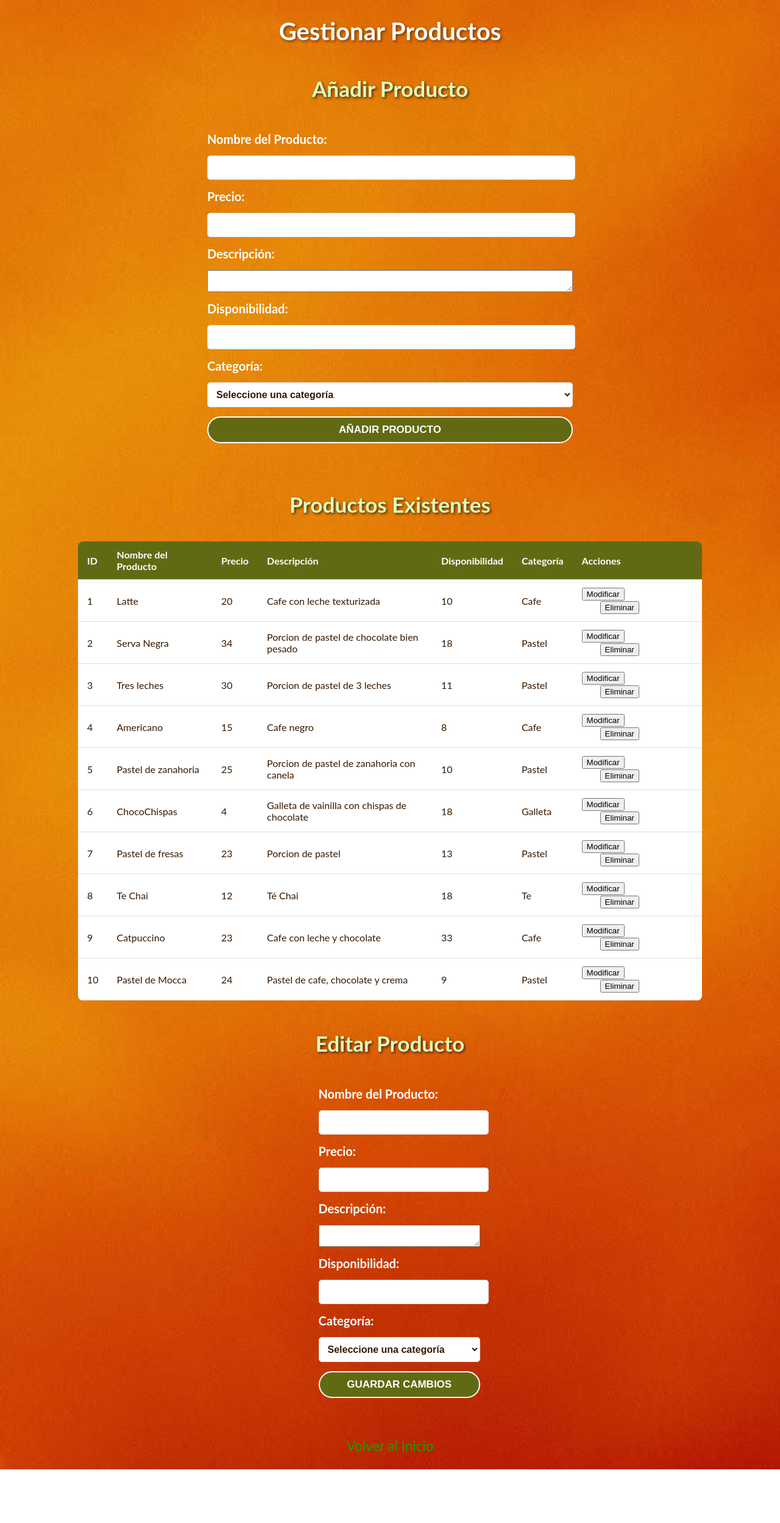
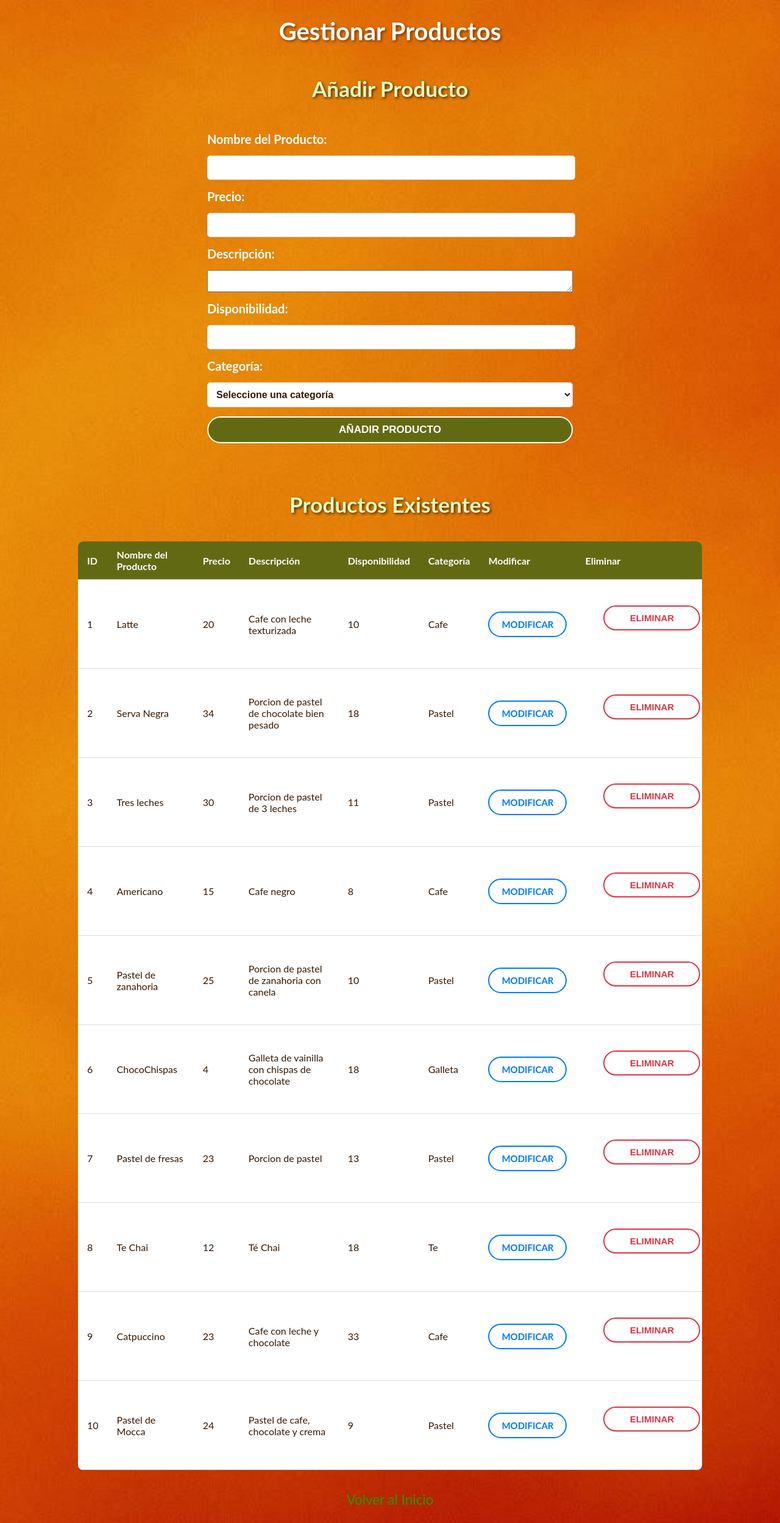
Before and after one commit to natis25/CatChai, a PHP site: page /gestionar_producto.php in a window 1280 px wide. Shown: the whole page at 61% size. Before the commit the page ends 2410 px from the top, so only its background shows below. Run offline with PHP 8.4, Linux system fonts and the light colour scheme; data comes from the database, SQL or seed files in the repository.

Commit message:
Agregado de llamado a clase de los botones

```diff
--- a/gestionar_producto.php
+++ b/gestionar_producto.php
@@ -21,19 +21,23 @@
     <?php } elseif (isset($_GET['mensaje']) && $_GET['mensaje'] == 'producto_agregado') { ?>
         <p class="error"><?php echo "Producto agregado correctamente."; ?></p>
     <?php } ?>
-
     <!-- Formulario para añadir un producto -->
     <h2>Añadir Producto</h2>
     <form action="procesar_producto.php" method="post">
         <input type="hidden" name="accion" value="agregar">
+
         <label for="producto">Nombre del Producto:</label>
         <input type="text" name="producto" id="producto" required>
+
         <label for="precio">Precio:</label>
         <input type="number" step="0.01" name="precio" id="precio" required>
+
         <label for="descripcion">Descripción:</label>
         <textarea name="descripcion" id="descripcion" required></textarea>
+
         <label for="disponibilidad">Disponibilidad:</label>
         <input type="number" name="disponibilidad" id="disponibilidad" min="0" required>
+
         <label for="categoria">Categoría:</label>
         <select name="categoria" id="categoria" required>
             <option value="">Seleccione una categoría</option>
@@ -41,12 +45,15 @@
             include 'catchai.php';
             $query = "SELECT * FROM Categoria";
             $result = $conn->query($query);
+
             while ($row = $result->fetch_assoc()) {
                 echo "<option value='{$row['idCategoria']}'>{$row['Categoria']}</option>";
             }
+
             $conn->close();
             ?>
         </select>
+
         <button class="btn" type="submit">Añadir Producto</button>
     </form>
 
@@ -59,7 +66,8 @@
             <th>Descripción</th>
             <th>Disponibilidad</th>
             <th>Categoría</th>
-            <th>Acciones</th>
+            <th>Modificar</th>
+            <th>Eliminar</th>
         </tr>
         <?php
             include 'catchai.php';
@@ -69,19 +77,19 @@
             $result = $conn->query($query);
 
             while ($row = $result->fetch_assoc()) {
-            echo "<tr>
+                    echo "<tr data-id='{$row['idProducto']}'>
                         <td>{$row['idProducto']}</td>
                         <td>{$row['Producto']}</td>
                         <td>{$row['Precio']}</td>
                         <td>{$row['Descripcion']}</td>
                         <td>{$row['Disponibilidad']}</td>
                         <td>{$row['Categoria']}</td>
+                        <td><a href='gestionar_producto.php?id_producto={$row['idProducto']}' class='btn-modificar'>Modificar</a></td>
                         <td>
-                        <button type='button' onclick='mostrarFormulario({$row['idProducto']}, \"{$row['Producto']}\", {$row['Precio']}, \"{$row['Descripcion']}\", {$row['Disponibilidad']}, {$row['Categoria_idCategoria']})'>Modificar</button>
-                        <form action='procesar_producto.php' method='post' style='display:inline;'>
+                            <form action='procesar_producto.php' method='post' onsubmit='return confirmDelete()'>
                             <input type='hidden' name='accion' value='eliminar'>
                             <input type='hidden' name='id_producto' value='{$row['idProducto']}'>
-                            <button type='submit' onclick='return confirm(\"¿Estás seguro de eliminar este producto?\")'>Eliminar</button>
+                            <button type='submit' class='btn-eliminar'>Eliminar</button>
                             </form>
                         </td>
                         </tr>";
@@ -90,57 +98,73 @@
         ?>
     </table>
 
-    <!-- Formulario de modificar-->
-    <div id="formulario-editar">
-        <h2>Editar Producto</h2>
-        <form action="procesar_producto.php" method="post">
+    <!-- Formulario de modificación (inicialmente oculto) -->
+<div id="edit-form-container" style="display: none;">
+    <h2>Modificar Producto</h2>
+    <form id="edit-form" action="procesar_producto.php" method="post">
         <input type="hidden" name="accion" value="editar">
-            <input type="hidden" id="id_producto" name="id_producto">
+        <input type="hidden" name="id_producto" id="edit-id_producto">
 
-            <label for="producto_editar">Nombre del Producto:</label>
-            <input type="text" id="producto_editar" name="producto" required>
+        <label for="edit-producto">Nombre del Producto:</label>
+        <input type="text" name="producto" id="edit-producto" required>
 
-            <label for="precio_editar">Precio:</label>
-            <input type="number" step="0.01" id="precio_editar" name="precio" required>
+        <label for="edit-precio">Precio:</label>
+        <input type="number" step="0.01" name="precio" id="edit-precio" required>
 
-            <label for="descripcion_editar">Descripción:</label>
-            <textarea id="descripcion_editar" name="descripcion" required></textarea>
+        <label for="edit-descripcion">Descripción:</label>
+        <textarea name="descripcion" id="edit-descripcion" required></textarea>
 
-            <label for="disponibilidad_editar">Disponibilidad:</label>
-            <input type="number" id="disponibilidad_editar" name="disponibilidad" min="0" required>
+        <label for="edit-disponibilidad">Disponibilidad:</label>
+        <input type="number" name="disponibilidad" id="edit-disponibilidad" min="0" required>
 
-            <label for="categoria_editar">Categoría:</label>
-            <select id="categoria_editar" name="categoria" required>
+        <label for="edit-categoria">Categoría:</label>
+        <select name="categoria" id="edit-categoria" required>
             <option value="">Seleccione una categoría</option>
             <?php
             include 'catchai.php';
-                $query = "SELECT * FROM Categoria";
-                $result = $conn->query($query);
-                while ($row = $result->fetch_assoc()) {
-                    echo "<option value='{$row['idCategoria']}'>{$row['Categoria']}</option>";
+            $categoria_query = "SELECT * FROM Categoria";
+            $categoria_result = $conn->query($categoria_query);
+            while ($categoria_row = $categoria_result->fetch_assoc()) {
+                echo "<option value='{$categoria_row['idCategoria']}'>{$categoria_row['Categoria']}</option>";
             }
-                $conn->close();
             ?>
         </select>
 
-            <button class="btn" type="submit">Guardar Cambios</button>
+        <button type="submit">Guardar Cambios</button>
     </form>
+    <button onclick="cancelEdit()">Cancelar</button>
 </div>
 
-    <a href="Home.php">Volver al Inicio</a>
+<script>
+    // Mostrar el formulario de edición con los datos del producto
+    function editProduct(id) {
+        // Obtener los datos del producto (se pueden obtener usando Ajax o incluyendo todos los datos en un atributo)
+        var row = document.querySelector("tr[data-id='" + id + "']");
+        var producto = row.querySelector(".producto").textContent;
+        var precio = row.querySelector(".precio").textContent;
+        var descripcion = row.querySelector(".descripcion").textContent;
+        var disponibilidad = row.querySelector(".disponibilidad").textContent;
+        var categoria = row.querySelector(".categoria").textContent;
 
-    <script>
-        function mostrarFormulario(id, producto, precio, descripcion, disponibilidad, categoria) {
-            document.getElementById('id_producto').value = id;
-            document.getElementById('producto_editar').value = producto;
-            document.getElementById('precio_editar').value = precio;
-            document.getElementById('descripcion_editar').value = descripcion;
-            document.getElementById('disponibilidad_editar').value = disponibilidad;
-            document.getElementById('categoria_editar').value = categoria;
+        // Rellenar el formulario de edición con los datos del producto
+        document.getElementById("edit-id_producto").value = id;
+        document.getElementById("edit-producto").value = producto;
+        document.getElementById("edit-precio").value = precio;
+        document.getElementById("edit-descripcion").value = descripcion;
+        document.getElementById("edit-disponibilidad").value = disponibilidad;
+        document.getElementById("edit-categoria").value = categoria;
 
-            document.getElementById('formulario-editar').style.display = 'block';
+        // Mostrar el formulario de edición
+        document.getElementById("edit-form-container").style.display = "block";
+    }
+
+    // Función para cancelar la edición
+    function cancelEdit() {
+        document.getElementById("edit-form-container").style.display = "none";
     }
 </script>
+
+    <a href="Home.php">Volver al Inicio</a>
 
 </body>
 
```
Lines whose indentation alone changed are shown as unchanged.
